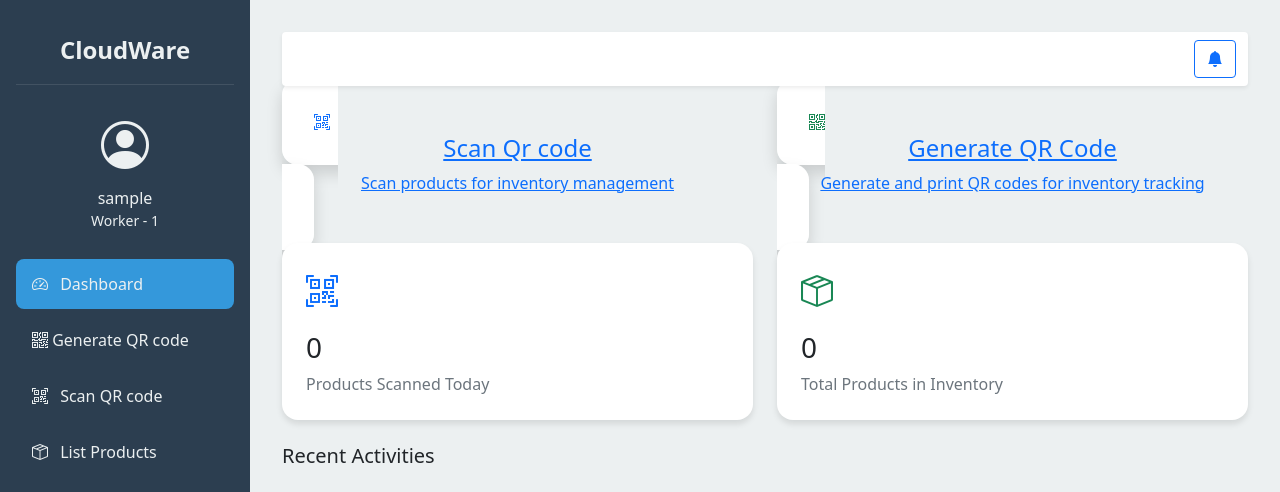
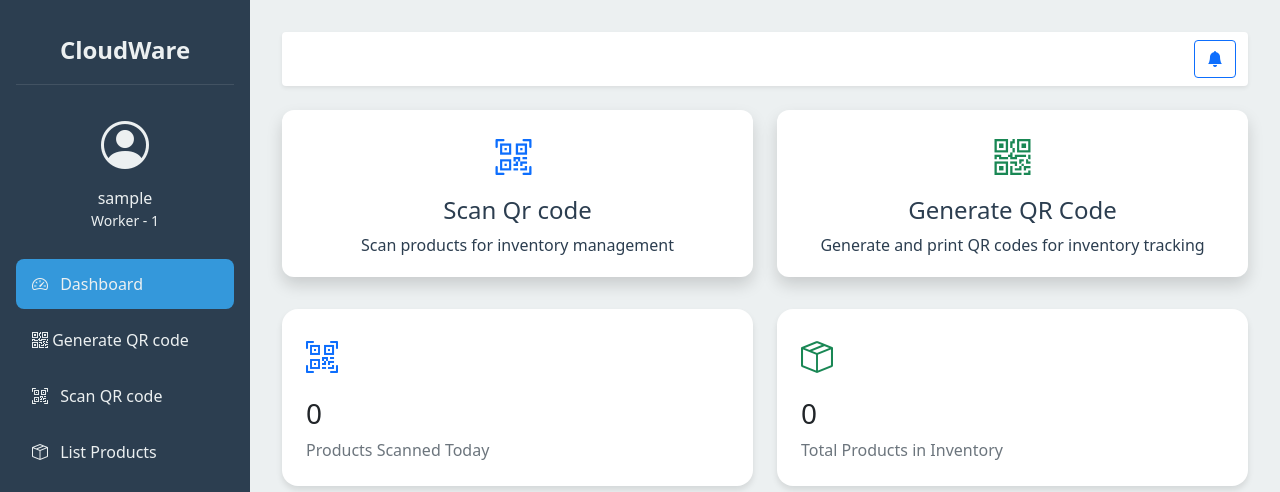
Before and after one commit to ajwildr/cloudware, a PHP site: page /pages/worker_dashboard.php in a window 1280 px wide. Shown: the top 492 px of the page. Run offline with PHP 8.4, Linux system fonts and the light colour scheme; the visitor is signed in with stand-in values (Sample User, id 1); data that the repository does not hold is empty.

Commit message:
Update worker_dashboard.php

```diff
--- a/pages/worker_dashboard.php
+++ b/pages/worker_dashboard.php
@@ -168,13 +168,20 @@ $notifications = $notif_stmt->get_result();
         /* Quick Actions */
         .quick-action {
             background: white;
-             border-radius: 1rem;
-             padding: 2rem;
+            border-radius: 0.75rem;
+            padding: 1.25rem;
             text-align: center;
             transition: all 0.3s ease;
             border: none;
-             margin-bottom: 1rem;
-             min-height: 200px;
+            margin-bottom: 0.5rem;
+            min-height: 150px; /* Reduced from 200px */
+            display: flex;
+            flex-direction: column;
+            align-items: center;
+            justify-content: center;
+            text-decoration: none;
+            color: var(--dark-text);
+        }
 
         .quick-action:hover {
             transform: translateY(-5px);
@@ -183,8 +190,8 @@ $notifications = $notif_stmt->get_result();
         }
 
         .quick-action i {
-            font-size: 3rem;
-            margin-bottom: 1rem;
+            font-size: 2.25rem; /* Reduced from 3rem */
+            margin-bottom: 0.75rem;
         }
 
         /* Activity Card */
@@ -195,15 +202,6 @@ $notifications = $notif_stmt->get_result();
             box-shadow: 0 4px 6px rgba(0, 0, 0, 0.1);
             margin-top: 2rem;
         }
-
-        /* Badge Styling */
-        .badge {
-            padding: 0.4rem 0.8rem;
-            font-size: 0.85rem;
-            display: inline-block; /* Prevents stretching */
-        }
-
-
 
         /* Mobile Responsive */
         @media (max-width: 768px) {
```
Lines whose indentation alone changed are shown as unchanged.
